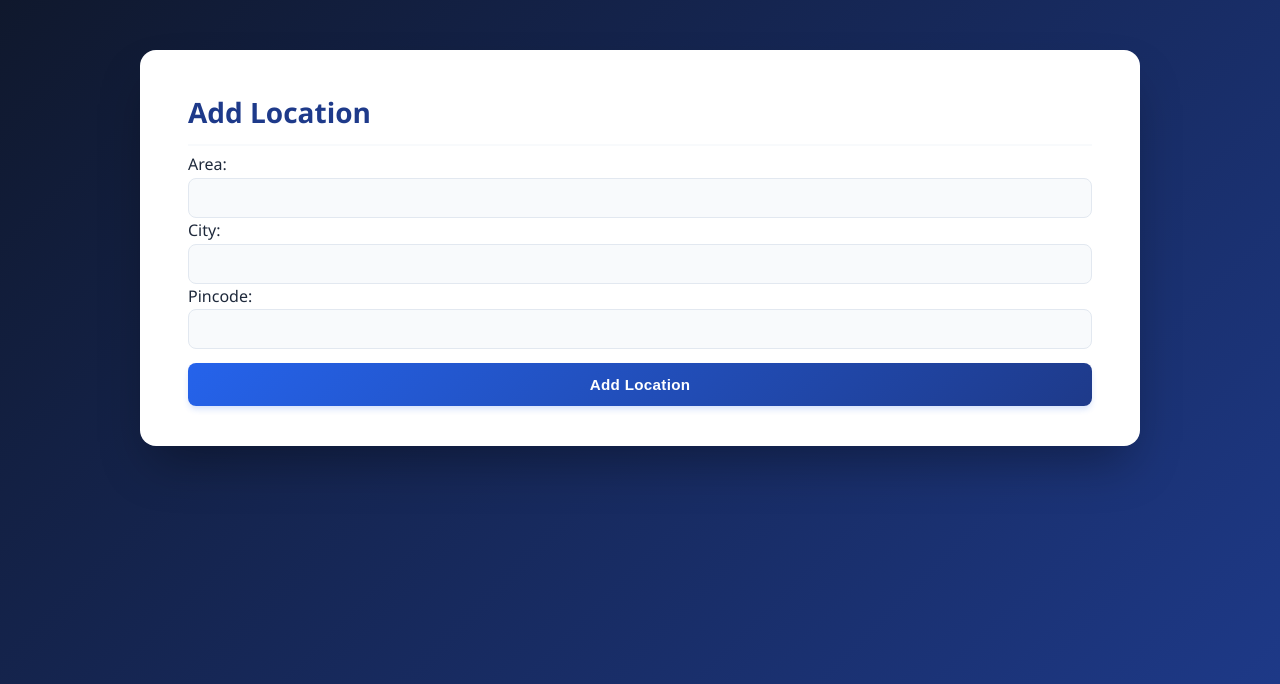
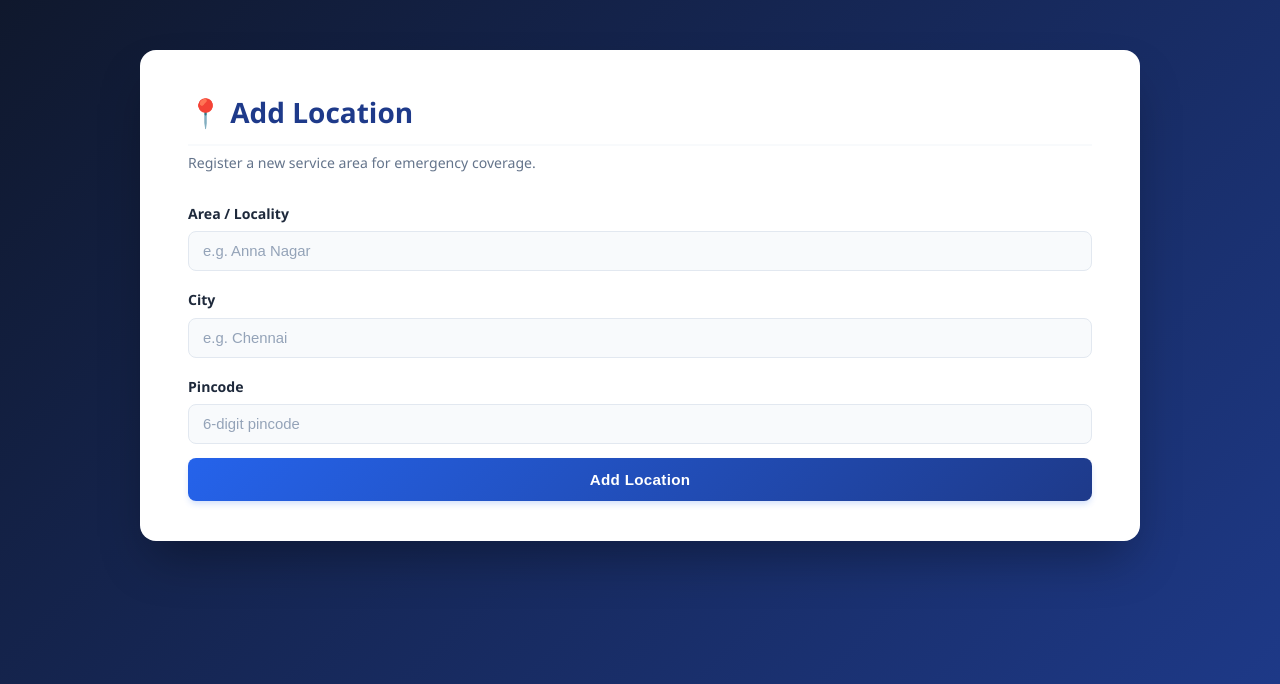
Before and after one commit to Sarvesh-Sarz/Resuscitation-Retrieval, a Flask app: page /add_location in a window 1280 px wide. Shown: the part 59-743 px from the top of the page. Run offline with Flask 3, Linux system fonts and the light colour scheme.

Commit message:
Update add_location.html

```diff
--- a/templates/add_location.html
+++ b/templates/add_location.html
@@ -1,19 +1,16 @@
 {% extends "base.html" %}
-
 {% block content %}
-<h2>Add Location</h2>
-
+<div class="page-header">
+    <h2>📍 Add Location</h2>
+    <p class="subtitle">Register a new service area for emergency coverage.</p>
+</div>
 <form method="POST">
-    Area:
-    <input type="text" name="area" required>
-
-    City:
-    <input type="text" name="city" required>
-
-    Pincode:
-    <input type="text" name="pincode" required>
-
+    <label>Area / Locality</label>
+    <input type="text" name="area" placeholder="e.g. Anna Nagar" required>
+    <label>City</label>
+    <input type="text" name="city" placeholder="e.g. Chennai" required>
+    <label>Pincode</label>
+    <input type="text" name="pincode" placeholder="6-digit pincode" maxlength="6" required>
     <button type="submit">Add Location</button>
 </form>
-
 {% endblock %}
```
